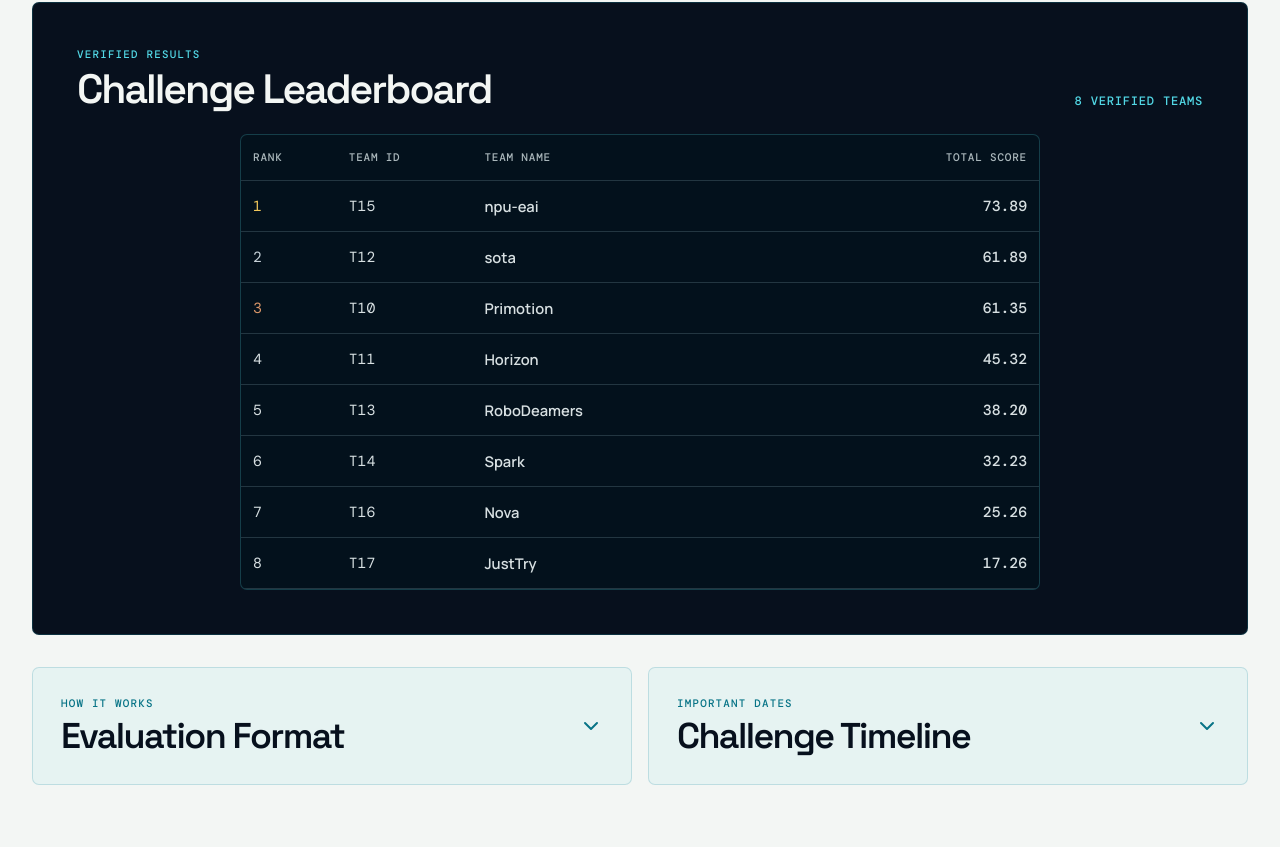
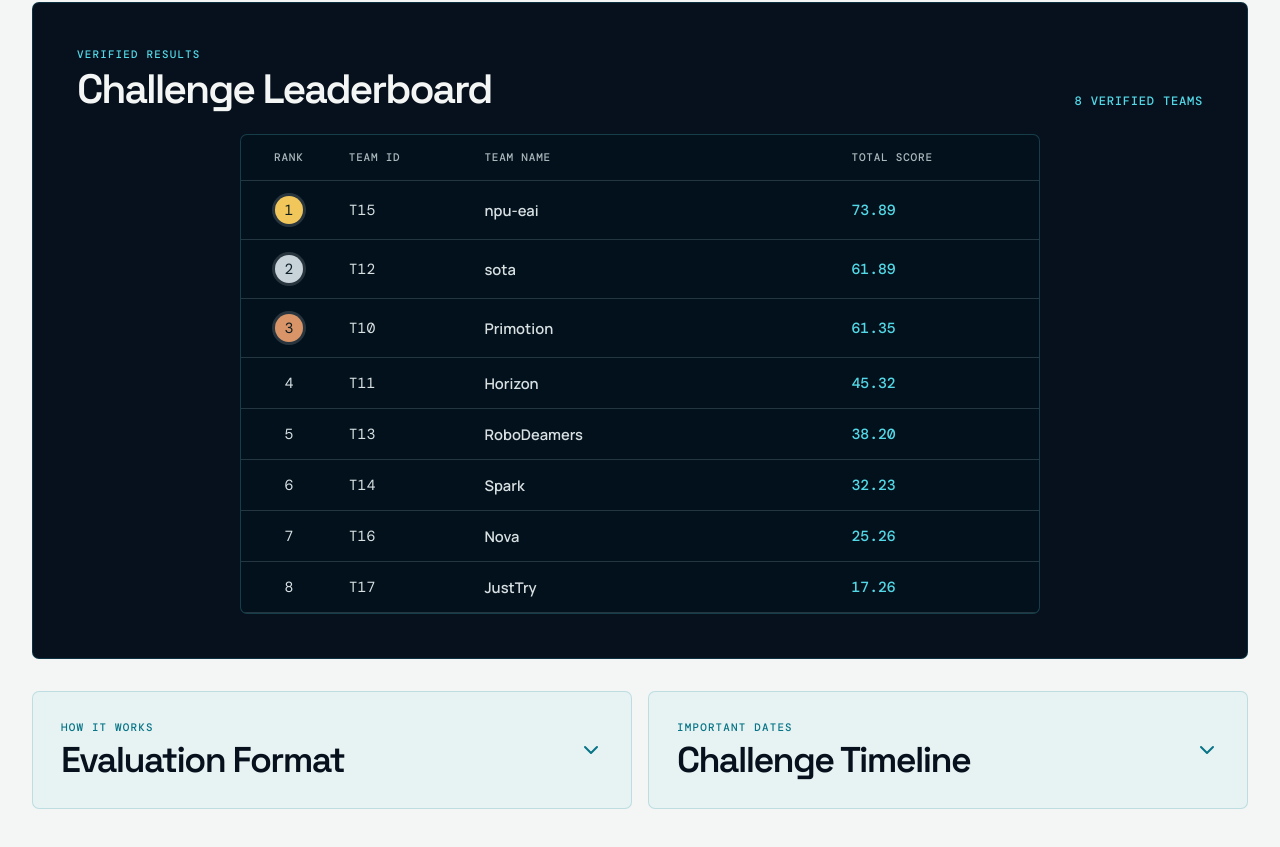
Before and after one commit to bimanual-robot-learning/bimanual-robot-learning.github.io, a React (Vite) app: page / in a window 1280 px wide. Shown: the part 8318-9165 px from the top of the page. Built offline with nearby package versions, Linux system fonts and the light colour scheme.

Commit message:
style: add leaderboard rank medals

```diff
--- a/src/challenge/ChallengeLeaderboard.css
+++ b/src/challenge/ChallengeLeaderboard.css
@@ -81,10 +81,14 @@
 }
 
 .challenge-leaderboard__table .challenge-leaderboard__score-align {
-  text-align: right;
+  text-align: left;
 }
 
-.challenge-leaderboard__score {
+.challenge-leaderboard__table .challenge-leaderboard__rank-align {
+  text-align: center;
+}
+
+.challenge-leaderboard__table .challenge-leaderboard__score {
   color: var(--cyan);
   font-weight: 800;
 }
@@ -99,14 +103,24 @@
   text-align: left;
 }
 
-.challenge-leaderboard__table tr[data-rank-accent="gold"] > .challenge-leaderboard__rank {
-  color: #f1c75b;
+.challenge-leaderboard__rank-badge {
+  display: inline-grid;
+  width: 28px;
+  height: 28px;
+  place-items: center;
+  color: rgba(3, 20, 29, 0.94);
+  border-radius: 50%;
+  box-shadow: 0 0 0 3px rgba(230, 241, 243, 0.16);
 }
 
-.challenge-leaderboard__table tr[data-rank-accent="silver"] > .challenge-leaderboard__rank {
-  color: #c7d2d9;
+.challenge-leaderboard__table tr[data-rank-accent="gold"] > .challenge-leaderboard__rank .challenge-leaderboard__rank-badge {
+  background: #f1c75b;
 }
 
-.challenge-leaderboard__table tr[data-rank-accent="bronze"] > .challenge-leaderboard__rank {
-  color: #d99568;
+.challenge-leaderboard__table tr[data-rank-accent="silver"] > .challenge-leaderboard__rank .challenge-leaderboard__rank-badge {
+  background: #c7d2d9;
 }
+
+.challenge-leaderboard__table tr[data-rank-accent="bronze"] > .challenge-leaderboard__rank .challenge-leaderboard__rank-badge {
+  background: #d99568;
+}
--- a/src/challenge/ChallengeLeaderboard.tsx
+++ b/src/challenge/ChallengeLeaderboard.tsx
@@ -43,7 +43,9 @@ function ChallengeLeaderboard({ entries }: ChallengeLeaderboardProps) {
         </colgroup>
         <thead>
           <tr>
-            <th scope="col">Rank</th>
+            <th scope="col" className="challenge-leaderboard__rank-align">
+              Rank
+            </th>
             <th scope="col">Team ID</th>
             <th scope="col">Team Name</th>
             <th scope="col" className="challenge-leaderboard__score-align">
@@ -60,13 +62,24 @@ function ChallengeLeaderboard({ entries }: ChallengeLeaderboardProps) {
               </td>
             </tr>
           ) : (
-            entries.map((entry) => (
+            entries.map((entry) => {
+              const rankAccent = getRankAccent(entry.rank)
+
+              return (
                 <tr
-                data-rank-accent={getRankAccent(entry.rank)}
+                  data-rank-accent={rankAccent}
                   data-testid="challenge-leaderboard-entry"
                   key={entry.teamId}
                 >
-                <td className="challenge-leaderboard__rank">{entry.rank}</td>
+                  <td className="challenge-leaderboard__rank challenge-leaderboard__rank-align">
+                    {rankAccent ? (
+                      <span className="challenge-leaderboard__rank-badge">
+                        {entry.rank}
+                      </span>
+                    ) : (
+                      entry.rank
+                    )}
+                  </td>
                   <td className="challenge-leaderboard__team-id">
                     {formatTeamId(entry.teamId)}
                   </td>
@@ -75,7 +88,8 @@ function ChallengeLeaderboard({ entries }: ChallengeLeaderboardProps) {
                     {formatScore(entry.totalScore)}
                   </td>
                 </tr>
-            ))
+              )
+            })
           )}
         </tbody>
       </table>
```
Also changed, not shown: 1 other file (tests, documents, lock files or other folders). Lines whose indentation alone changed are shown as unchanged.
